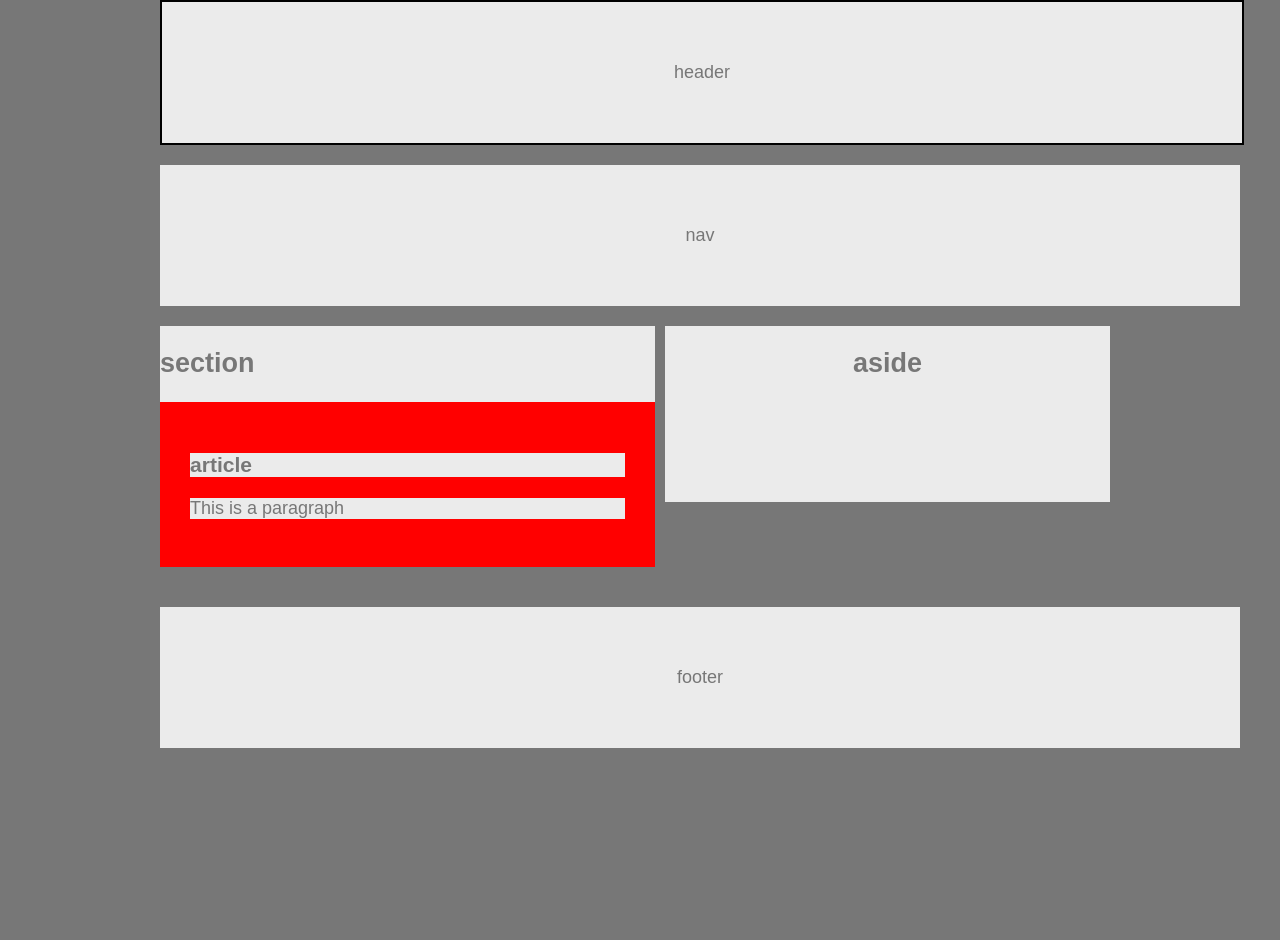
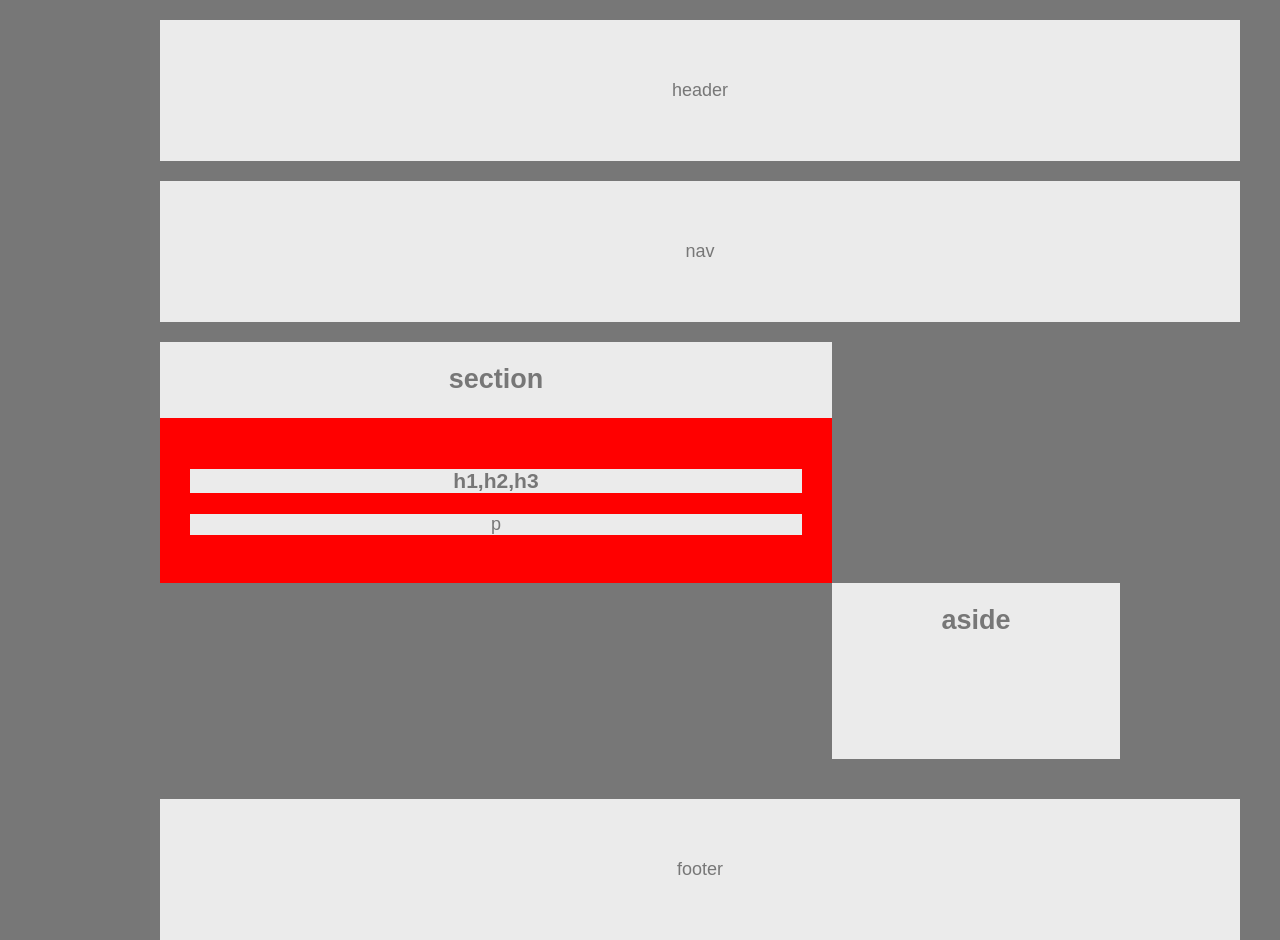
Before and after one commit to TimeWiseStudios/HW-Wirefame, a plain HTML site: page index.html in a window 1280 px wide. Before the commit the page ends 800 px from the top, so only its background shows below. Drawn offline with Linux system fonts and the light colour scheme.

Commit message:
update on HTML Site
Updateded Site

```diff
--- a/index.html
+++ b/index.html
@@ -12,9 +12,10 @@
     <nav>nav</nav>
     <section>
         <h1>section</h1>
+
         <article>
-            <h1>article</h1>
-            <p>This is a paragraph</p>
+            <h1>h1,h2,h3</h1>
+            <p>p</p>
         </article>
     </section>
     <aside>
--- a/style.css
+++ b/style.css
@@ -1,4 +1,5 @@
 body {
+padding: 20px;
    font-family: "Arial", "Helvetica Neue", "sans-serif";
    color: #777777;
    background: #777777;
@@ -23,14 +24,15 @@ body {
 }
 
 section {
-     width: 495px;
+    width: 70%;
     float: left;
     margin-right: 10px;
+    text-align: center;
+
 }
 
 header {
     width: 100%;
-     border: 2px solid black;
     margin: 0 auto 20px;
     padding: 60px;
     text-align: center;
@@ -44,11 +46,13 @@ body {
 }
 
 aside {
-     max-width: 445px;
-     width: 100%;
-     float: left;
+    max-width: 470px;
+    width: 30%;
+    float: right;
     text-align: center;
     padding-bottom: 100px;
+    margin-left: 40px
+
 }
 
 footer {
```
Lines whose indentation alone changed are shown as unchanged.
